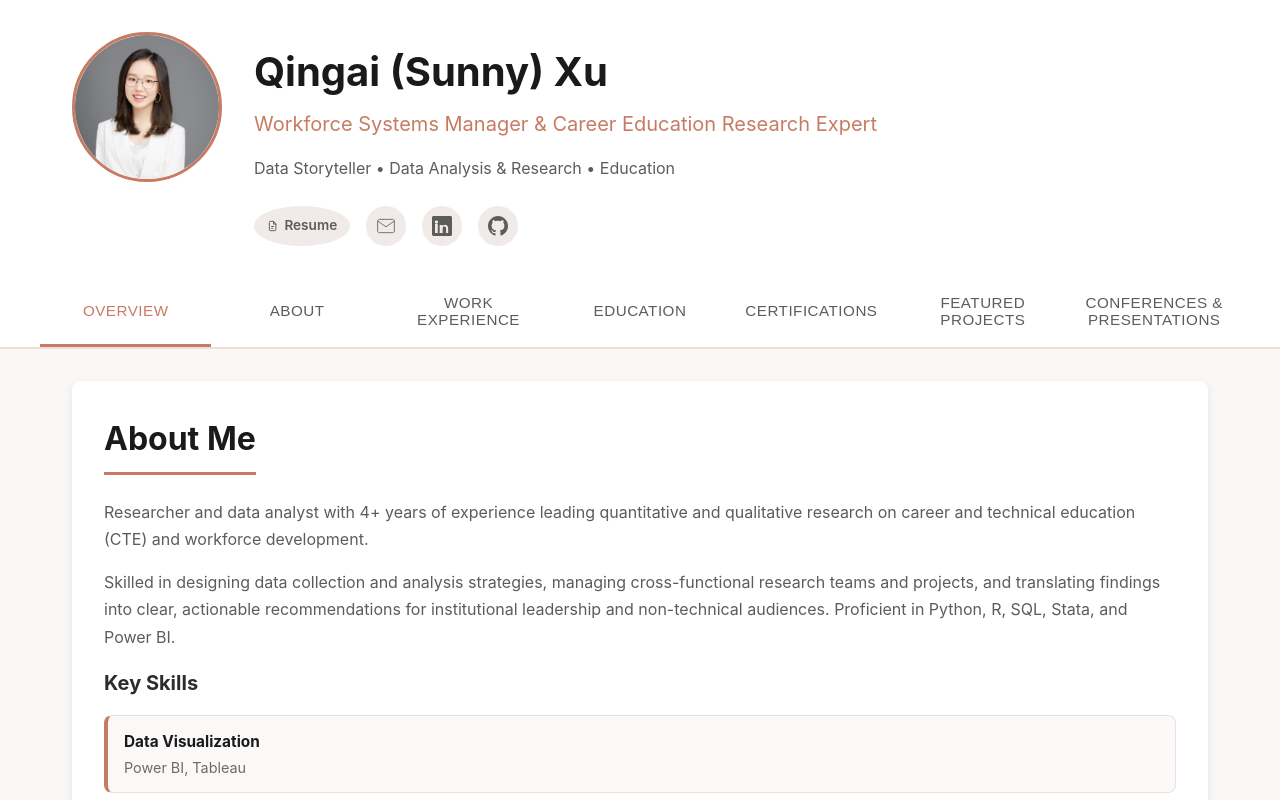
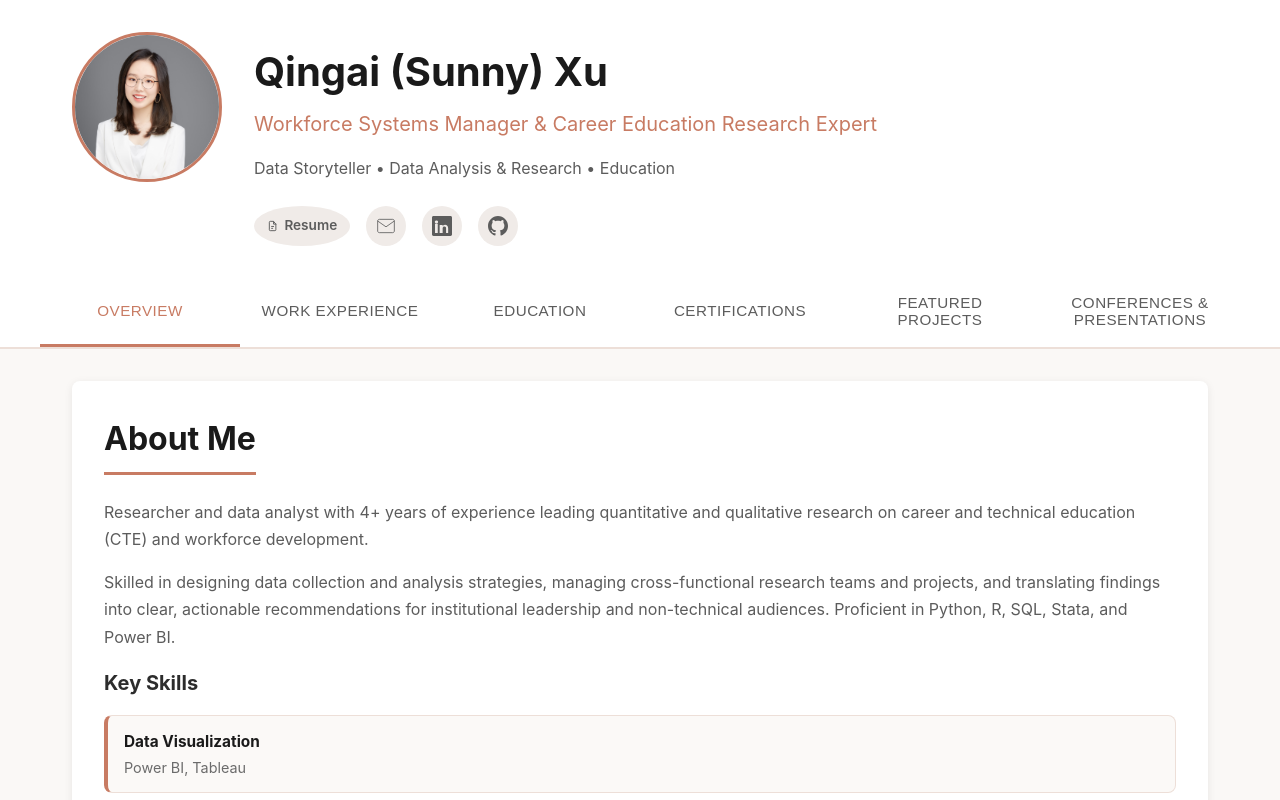
Before and after one commit to sunnyxu0628/Sunny_Xu_Portfolio, a React (Vite) app: page / in a window 1280 px wide. Shown: the top 800 px of the page. Built offline with nearby package versions, Linux system fonts and the light colour scheme.

Commit message:
Remove duplicate About tab

```diff
--- a/src/App.jsx
+++ b/src/App.jsx
@@ -3,7 +3,6 @@ import './App.css'
 import Header from './components/Header'
 import Navigation from './components/Navigation'
 import Overview from './components/sections/Overview'
-import About from './components/sections/About'
 import WorkHistory from './components/sections/WorkHistory'
 import Education from './components/sections/Education'
 import Certifications from './components/sections/Certifications'
@@ -17,8 +16,6 @@ function App() {
     switch (activeTab) {
       case 'overview':
         return <Overview />
-      case 'about':
-        return <About />
       case 'work':
         return <WorkHistory />
       case 'education':
@@ -30,7 +27,7 @@ function App() {
       case 'conferences':
         return <Conferences />
       default:
-        return <About />
+        return <Overview />
     }
   }
 
--- a/src/components/Navigation.jsx
+++ b/src/components/Navigation.jsx
@@ -3,7 +3,6 @@ import './Navigation.css'
 function Navigation({ activeTab, setActiveTab }) {
   const tabs = [
     { id: 'overview', label: 'Overview' },
-    { id: 'about', label: 'About' },
     { id: 'work', label: 'Work Experience' },
     { id: 'education', label: 'Education' },
     { id: 'certifications', label: 'Certifications' },
```
Also changed, not shown: 3 other files (tests, documents, lock files or other folders).
